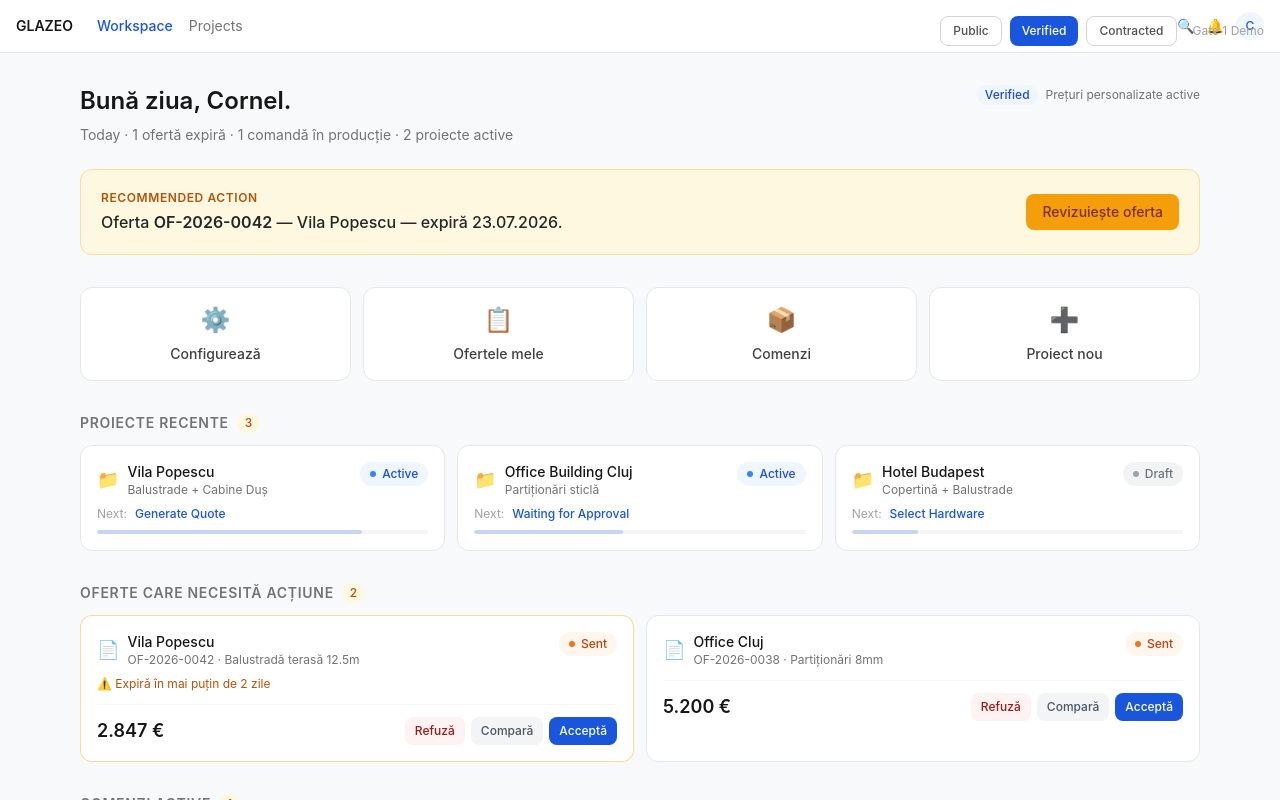
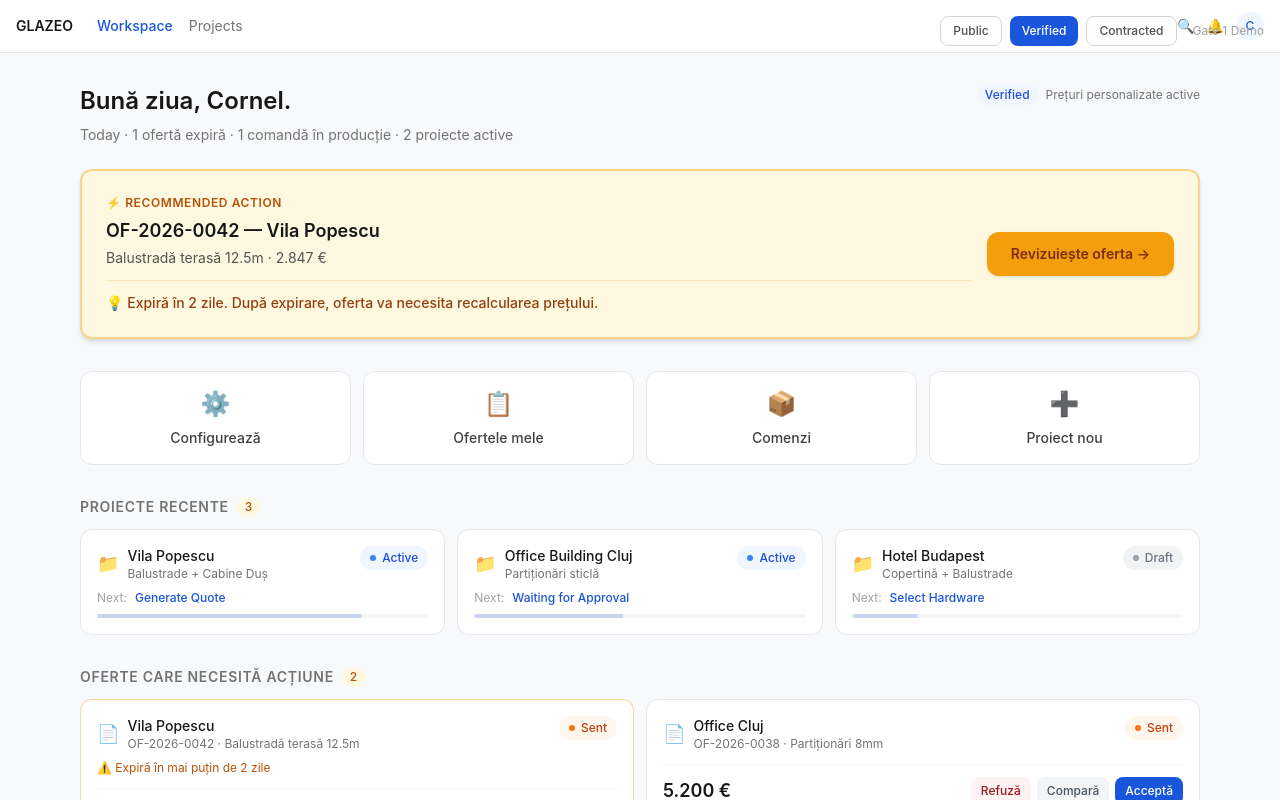
Before and after one commit to colezeu/Glazeo-Platform, a React (Vite) app: page / in a window 1280 px wide. Shown: the top 800 px of the page. Built offline with nearby package versions, Linux system fonts and the light colour scheme.

Commit message:
Enhanced Recommended Action: why it matters + visual dominance
- border-2 + shadow-md for visual priority
- Dynamic days-left calculation
- 'Why this matters': consequence of expiration explained
- Larger CTA button with hover transition

```diff
--- a/src/features/buyer/BuyerHome.tsx
+++ b/src/features/buyer/BuyerHome.tsx
@@ -84,19 +84,36 @@ function TodaySummary({ expiringQuotes, activeOrders, activeProjects }: {
 
 // ── Recommended Action Card ────────────────────────
 function RecommendedAction({ quote, onAction }: { quote: QuoteSummary; onAction: () => void }) {
+  const daysLeft = quote.validUntil
+    ? Math.ceil((new Date(quote.validUntil).getTime() - Date.now()) / (1000 * 60 * 60 * 24))
+    : 0;
+
   return (
-    <div className="bg-[#FFF8E1] rounded-xl border border-[#F59E0B]/30 p-5 mb-8 flex flex-col sm:flex-row sm:items-center sm:justify-between gap-3">
-      <div>
-        <p className="text-xs font-semibold text-[#B45309] uppercase tracking-wider mb-1">Recommended Action</p>
-        <p className="text-neutral-800 font-medium">
-          Oferta <span className="font-semibold">{quote.number}</span> — {quote.clientName} — expiră{" "}
-          {quote.validUntil ? new Date(quote.validUntil).toLocaleDateString("ro-RO") : "curând"}.
-        </p>
+    <div className="bg-[#FFF8E1] rounded-xl border-2 border-[#F59E0B]/40 p-6 mb-8 shadow-md">
+      <div className="flex flex-col sm:flex-row sm:items-center sm:justify-between gap-4">
+        <div className="flex-1">
+          <p className="text-xs font-semibold text-[#B45309] uppercase tracking-wider mb-2">⚡ Recommended Action</p>
+          <p className="text-neutral-900 font-semibold text-lg leading-snug mb-1">
+            {quote.number} — {quote.clientName}
+          </p>
+          <p className="text-neutral-600 text-sm">
+            {quote.productName} · {quote.total.toLocaleString("ro-RO")} {quote.currency === "EUR" ? "€" : "lei"}
+          </p>
+          <div className="mt-3 pt-3 border-t border-[#F59E0B]/20">
+            <p className="text-sm text-[#92400E] font-medium">
+              💡 {daysLeft <= 1
+                ? "Expiră azi. După expirare, prețurile vor necesita recalculare."
+                : `Expiră în ${daysLeft} zile. După expirare, oferta va necesita recalcularea prețului.`}
+            </p>
+          </div>
+        </div>
+        <button onClick={onAction}
+          className="px-6 py-3 text-sm font-semibold bg-[#F59E0B] text-[#7C2D12] rounded-xl
+            hover:bg-[#D97706] hover:text-white transition-all duration-200 flex-shrink-0 shadow-sm
+            focus-visible:outline-2 focus-visible:outline-[#F59E0B] focus-visible:outline-offset-2">
+          Revizuiește oferta →
+        </button>
       </div>
-      <button onClick={onAction}
-        className="px-4 py-2 text-sm font-medium bg-[#F59E0B] text-[#7C2D12] rounded-lg hover:bg-[#D97706] hover:text-white transition-colors flex-shrink-0">
-        Revizuiește oferta
-      </button>
     </div>
   );
 }
```
